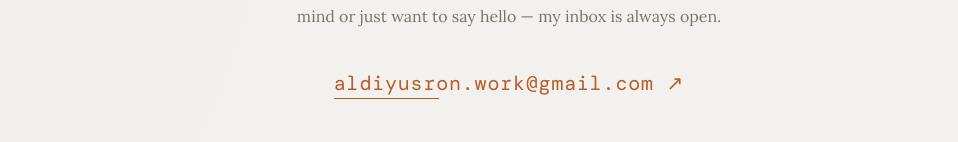
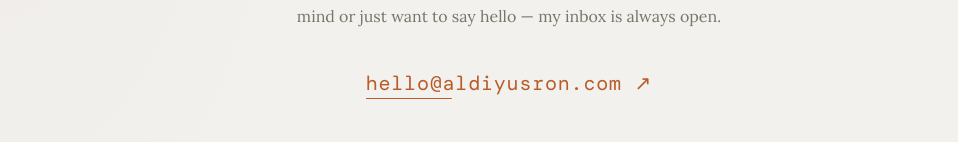
Before and after one commit to aldiyusron/my-portfolio, a React (Vite) app: page / in a window 1280 px wide. Shown: the part 3804-3946 px from the top of the page, without its empty margins (131-1089 px from the left). Built offline with nearby package versions, Linux system fonts and the light colour scheme; a web font is replaced by a local one.

Commit message:
Update contact email to hello@aldiyusron.com and add CNAME for custom domain
- Replace aldiyusron.work@gmail.com with hello@aldiyusron.com in hero CTA and contact section
- Add public/CNAME file for aldiyusron.com domain routing

https://claude.ai/code/session_01Rw5YxtctQd11rXppQ1fUg7

```diff
--- a/src/Portfolio.jsx
+++ b/src/Portfolio.jsx
@@ -217,7 +217,7 @@ export default function Portfolio() {
             elevate code quality.
           </p>
           <div className="pf-hero__cta">
-            <a href="mailto:aldiyusron.work@gmail.com" className="pf-btn pf-btn--primary">
+            <a href="mailto:hello@aldiyusron.com" className="pf-btn pf-btn--primary">
               Get in Touch
             </a>
             <a
@@ -326,8 +326,8 @@ export default function Portfolio() {
             I'm open to new opportunities. Whether you have a project in mind
             or just want to say hello — my inbox is always open.
           </p>
-          <a href="mailto:aldiyusron.work@gmail.com" className="pf-contact__email">
-            aldiyusron.work@gmail.com ↗
+          <a href="mailto:hello@aldiyusron.com" className="pf-contact__email">
+            hello@aldiyusron.com ↗
           </a>
           <div className="pf-contact__links">
             <a
```
Also changed, not shown: 1 other file (tests, documents, lock files or other folders).
